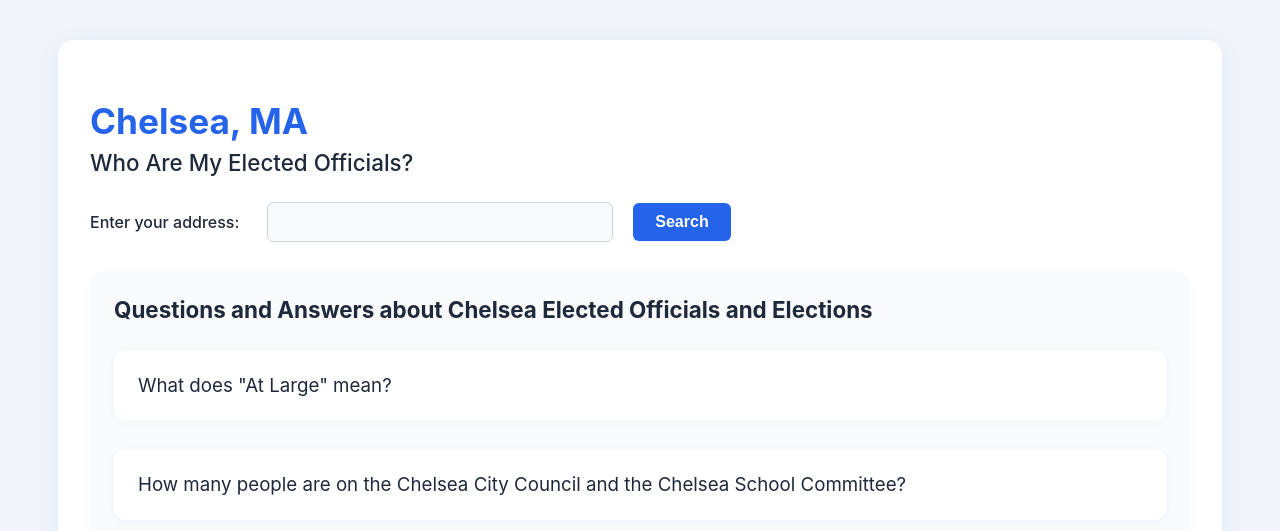
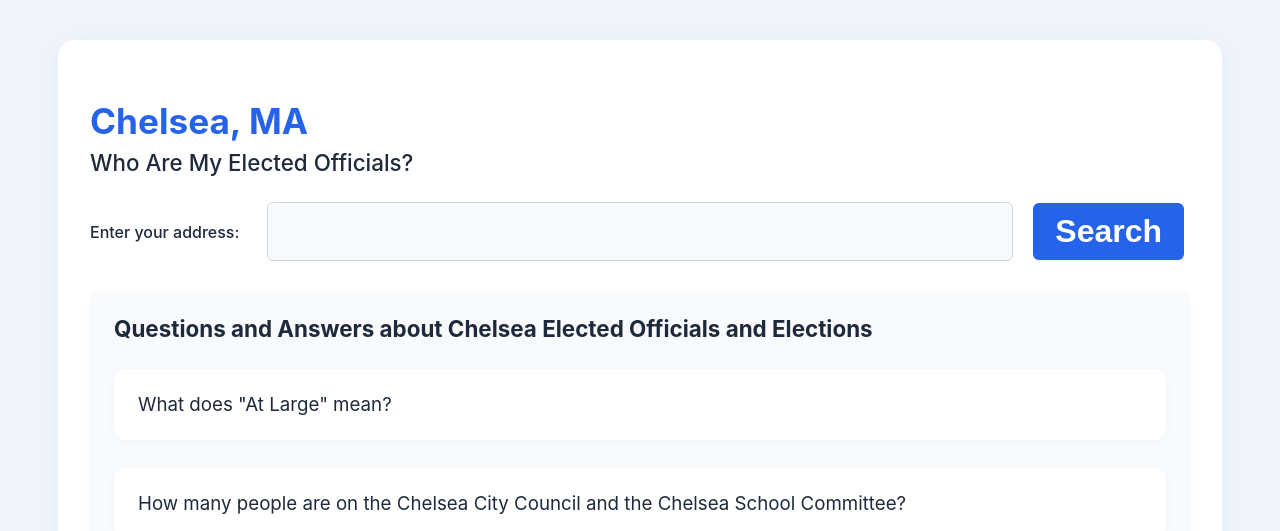
Before and after one commit to saraheliznev/chelseavoting, a Flask app: page / in a window 1280 px wide. Shown: the top 531 px of the page. Run offline with Flask 3, Linux system fonts and the light colour scheme.

Commit message:
Update styles.css

```diff
--- a/static/styles.css
+++ b/static/styles.css
@@ -147,12 +147,12 @@ h3 {
 }
 
 .address-form input[type="text"] {
-    width: 320px;
+    width: 720px;
     max-width: 90vw;
     padding: 10px 12px;
     border: 1px solid #cbd5e1;
     border-radius: 6px;
-    font-size: 1em;
+    font-size: 2em;
     margin-right: 10px;
     background: #f8fafc;
     color: #1e293b;
@@ -164,7 +164,7 @@ h3 {
     color: white;
     border: none;
     border-radius: 6px;
-    font-size: 1em;
+    font-size: 2em;
     font-weight: 600;
     cursor: pointer;
     transition: background 0.15s;
```
